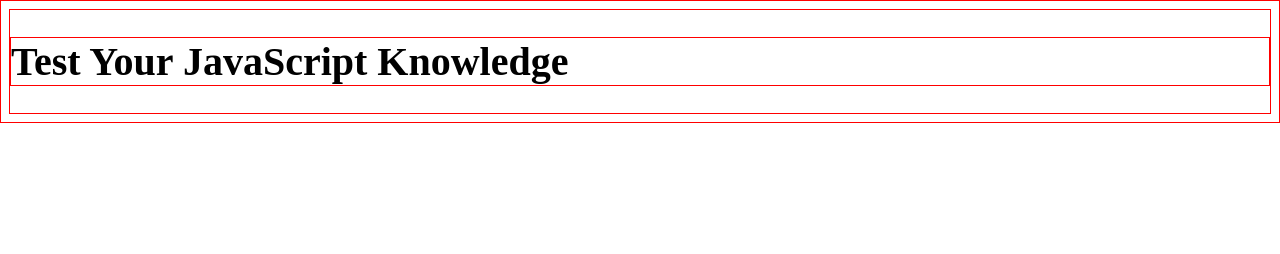
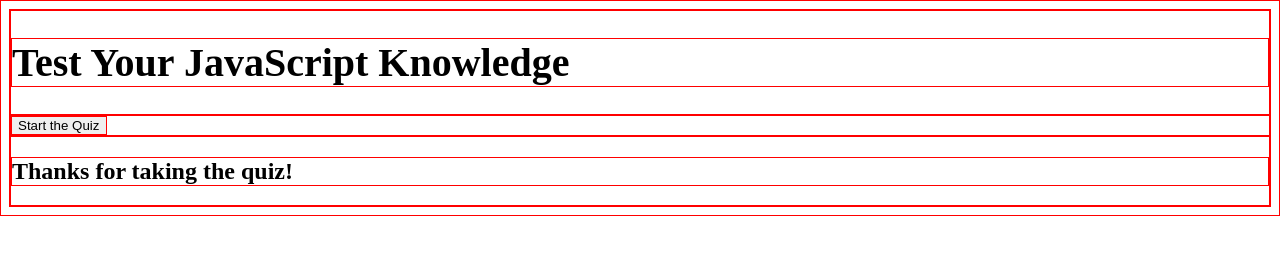
Before and after one commit to Flying-S-Ranch/new-quiz, a plain HTML site: page index.html in a window 1280 px wide. Drawn offline with Linux system fonts and the light colour scheme.

Commit message:
adds header, main, and footer to html

```diff
--- a/index.html
+++ b/index.html
@@ -7,8 +7,15 @@
     <title>JavaScript Quiz</title>
 </head>
 <body>
-    <h1>Test Your JavaScript Knowledge</h1>
-
+    <header>
+        <h1>Test Your JavaScript Knowledge</h1>
+    </header>
+    <main>
+        <button class="start-button">Start the Quiz</button>
+    </main>
+    <footer>
+        <h2>Thanks for taking the quiz!</h2>
+    </footer>
     <script src="script.js"></script>
 </body>
 </html>
```
